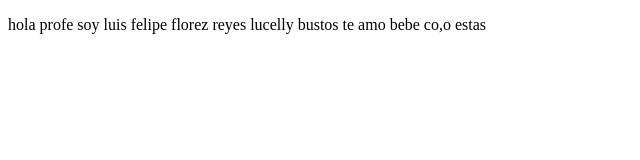
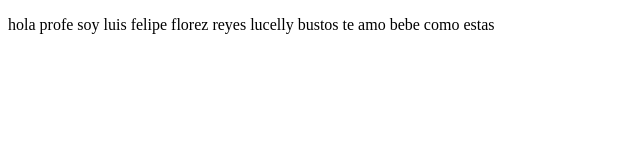
Before and after one commit to manches33/proyectoDemoCursoPrework, a plain HTML site: page index.html in a window 1280 px wide. Shown: the full height of the page, 0-640 px from the left. Drawn offline with Linux system fonts and the light colour scheme.

Commit message:
cambios agregamos como estas

```diff
--- a/index.html
+++ b/index.html
@@ -7,7 +7,7 @@
     <title>hola mundo</title>
 </head>
 <body>
-    <p>hola profe soy luis felipe florez reyes lucelly bustos te amo bebe co,o estas </p>
+    <p>hola profe soy luis felipe florez reyes lucelly bustos te amo bebe como estas </p>
 
 </body>
 </html>
```
